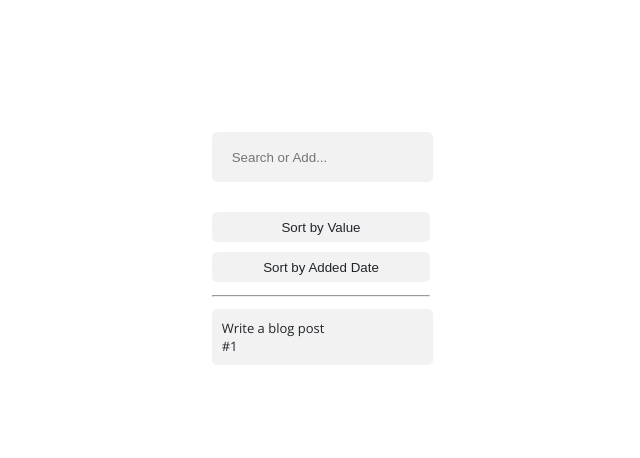
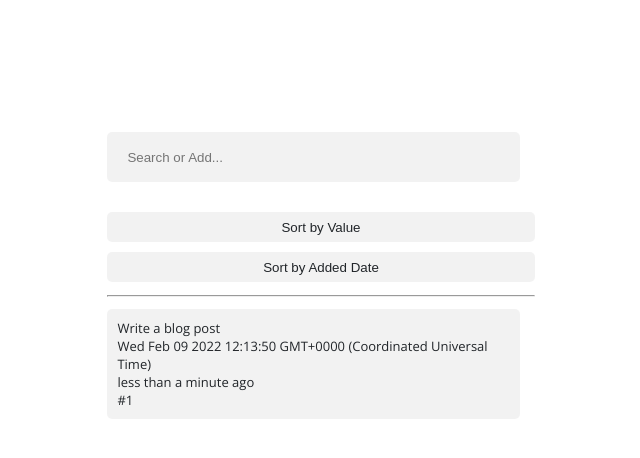
Before and after one commit to cool-eagle/vue-test-project, a Vue app: page / in a window 1280 px wide. Shown: the top 458 px of the page, without its empty margins (319-959 px from the left). Built offline with nearby package versions, Linux system fonts and the light colour scheme.

Commit message:
date-tns and time caculate

```diff
--- a/package.json
+++ b/package.json
@@ -9,7 +9,7 @@
   },
   "dependencies": {
     "core-js": "^3.17.3",
-    "date-fns": "^2.25.0",
+    "date-fns": "^2.28.0",
     "lodash": "^4.17.21",
     "vue": "^3.2.19"
   },
--- a/src/components/ToDo.vue
+++ b/src/components/ToDo.vue
@@ -10,7 +10,7 @@
   <div>
     <hr />
     <ul>
-      <ToDoItem @remove="removeTodo(index)" v-for="(todo, index) in filteredList" :key="index" :content="todo.content" :idx="index+1" :checkIfAlreadyExists="todo.content === searchText" />
+      <ToDoItem @remove="removeTodo(index)" v-for="(todo, index) in filteredList" :key="index" :content="todo.content" :addedDate="todo.addedDate" :idx="index+1" :checkIfAlreadyExists="todo.content === searchText" />
     </ul>
 
   </div>
@@ -36,7 +36,8 @@ export default defineComponent({
   setup () {
 
       const defaultData = [{
-          content: 'Write a blog post'
+          content: 'Write a blog post',
+          addedDate: new Date()
       }]
       const todosData = JSON.parse(localStorage.getItem('todos') as any) || defaultData;
       const todos = ref(todosData);
@@ -44,7 +45,8 @@ export default defineComponent({
       function addTodo (newTodo:any) {
         if(newTodo){
           todos.value.push({
-              content: newTodo
+              content: newTodo,
+              addedDate: new Date()
           });
           saveData();
           searchText.value='';
--- a/src/components/ToDoItem.vue
+++ b/src/components/ToDoItem.vue
@@ -3,6 +3,8 @@
   <div>
     <div v-show="checkIfAlreadyExists" class="icon icon-check" ></div>
     <div>{{ content }}</div>
+    <div>{{ addedDate }}</div>
+    <div>{{elapsedTime}}</div>
     <div><span v-if="checkIfAlreadyExists">Exact match </span>#{{idx}}</div>
   </div>
 	<div v-show="upHere" class="icon icon-trash" @click="$emit('remove')"></div>
@@ -11,20 +13,26 @@
 
 <script>
 import { ref } from 'vue';
-import { defineComponent } from '@vue/runtime-core';
+import { formatDistance, subDays } from 'date-fns'
+import { computed, defineComponent } from '@vue/runtime-core';
 
 export default defineComponent({
   name: 'ToDoItem',
   props: {
     content: String,
+    addedDate: Number,
     idx:Number,
     checkIfAlreadyExists:Boolean,
   },
   emits: ['remove'],
-	setup(){
+	setup(props,{emit}){
 		const upHere=ref(false);
+    const elapsedTime=computed(()=>{
+        return formatDistance(new Date(props.addedDate), new Date(), { addSuffix: true })
+    })
 		return {
 			upHere,
+      elapsedTime,
 		}
 	}
 })
```
Also changed, not shown: 1 other file (tests, documents, lock files or other folders).
